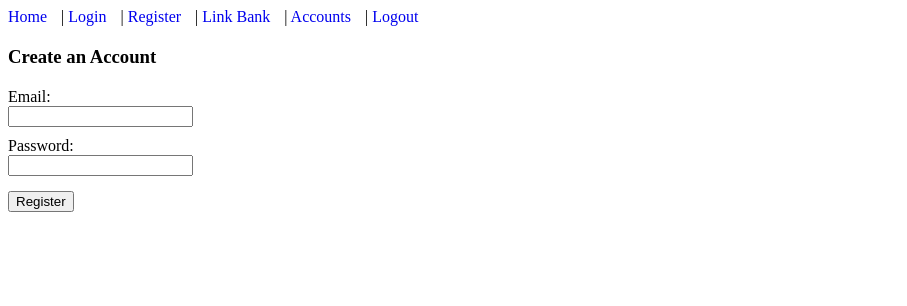
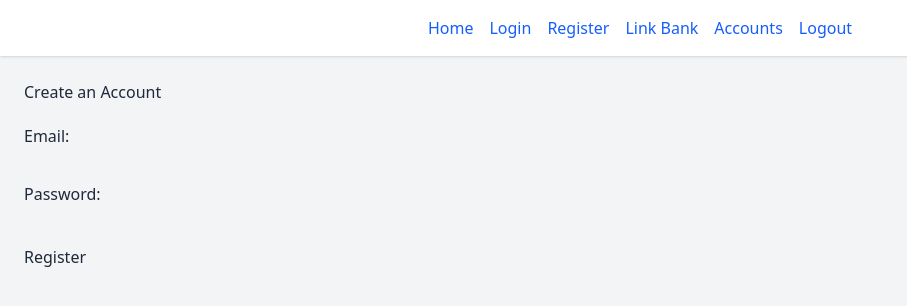
Before and after one commit to D0ubleA-ron/Budgie, a Vue app in the folder client/: page /register in a window 1280 px wide. Shown: the top 306 px of the page, without its empty margins (0-907 px from the left). Built offline with nearby package versions, Linux system fonts and the light colour scheme.

Commit message:
finally downloaded tailwind.

```diff
--- /dev/null
+++ b/client/postcss.config.cjs
@@ -0,0 +1,11 @@
+// tailwind.config.js
+module.exports = {
+  content: [
+    "./index.html",
+    "./src/**/*.{vue,js,ts,jsx,tsx}",
+  ],
+  theme: {
+    extend: {},
+  },
+  plugins: [],
+};
--- a/client/src/App.vue
+++ b/client/src/App.vue
@@ -1,27 +1,20 @@
 <template>
-  <div>
-    <nav>
-      <router-link to="/">Home</router-link> |
-      <router-link to="/login">Login</router-link> |
-      <router-link to="/register">Register</router-link> |
-      <router-link to="/plaid">Link Bank</router-link> |
-      <router-link to="/account">Accounts</router-link> |
-      <router-link to="/logout">Logout</router-link>
+  <div class="min-h-screen bg-gray-100 text-gray-800">
+    <nav class="bg-white shadow p-4 flex justify-center gap-4">
+      <router-link class="text-blue-600 hover:underline" to="/">Home</router-link>
+      <router-link class="text-blue-600 hover:underline" to="/login">Login</router-link>
+      <router-link class="text-blue-600 hover:underline" to="/register">Register</router-link>
+      <router-link class="text-blue-600 hover:underline" to="/plaid">Link Bank</router-link>
+      <router-link class="text-blue-600 hover:underline" to="/account">Accounts</router-link>
+      <router-link class="text-blue-600 hover:underline" to="/logout">Logout</router-link>
     </nav>
 
-    <router-view />
+    <main class="p-6">
+      <router-view />
+    </main>
   </div>
 </template>
 
 <script setup>
+// No JS logic here yet
 </script>
-
-<style scoped>
-nav {
-  margin-bottom: 20px;
-}
-nav a {
-  margin-right: 10px;
-  text-decoration: none;
-}
-</style>
--- a/client/src/components/Home.vue
+++ b/client/src/components/Home.vue
@@ -1,7 +1,9 @@
 <template>
-  <div>
-    <h1>🏠 Welcome to Budgie</h1>
-    <p>This is your personal finance dashboard. Use the navigation bar to register, log in, and link your bank account.</p>
+  <div class="text-center mt-10">
+    <h1 class="text-4xl font-bold text-teal-400">🏠 Welcome to Budgie</h1>
+    <p class="text-lg text-teal-600">
+      This is your personal finance dashboard. Use the navigation bar above to register, log in, and link your bank account.
+    </p>
   </div>
 </template>
 
@@ -10,9 +12,5 @@
 </script>
 
 <style scoped>
-h1 {
-  font-size: 2em;
-  color: #42b883;
-  margin-bottom: 10px;
-}
+/* All styling handled by Tailwind */
 </style>
--- a/client/src/main.js
+++ b/client/src/main.js
@@ -1,5 +1,6 @@
 import { createApp } from 'vue'
 import App from './App.vue'
 import router from './router'
+import './style.css';
 
 createApp(App).use(router).mount('#app')
--- a/client/src/style.css
+++ b/client/src/style.css
@@ -1,79 +1 @@
-:root {
-  font-family: system-ui, Avenir, Helvetica, Arial, sans-serif;
-  line-height: 1.5;
-  font-weight: 400;
-
-  color-scheme: light dark;
-  color: rgba(255, 255, 255, 0.87);
-  background-color: #242424;
-
-  font-synthesis: none;
-  text-rendering: optimizeLegibility;
-  -webkit-font-smoothing: antialiased;
-  -moz-osx-font-smoothing: grayscale;
-}
-
-a {
-  font-weight: 500;
-  color: #646cff;
-  text-decoration: inherit;
-}
-a:hover {
-  color: #535bf2;
-}
-
-body {
-  margin: 0;
-  display: flex;
-  place-items: center;
-  min-width: 320px;
-  min-height: 100vh;
-}
-
-h1 {
-  font-size: 3.2em;
-  line-height: 1.1;
-}
-
-button {
-  border-radius: 8px;
-  border: 1px solid transparent;
-  padding: 0.6em 1.2em;
-  font-size: 1em;
-  font-weight: 500;
-  font-family: inherit;
-  background-color: #1a1a1a;
-  cursor: pointer;
-  transition: border-color 0.25s;
-}
-button:hover {
-  border-color: #646cff;
-}
-button:focus,
-button:focus-visible {
-  outline: 4px auto -webkit-focus-ring-color;
-}
-
-.card {
-  padding: 2em;
-}
-
-#app {
-  max-width: 1280px;
-  margin: 0 auto;
-  padding: 2rem;
-  text-align: center;
-}
-
-@media (prefers-color-scheme: light) {
-  :root {
-    color: #213547;
-    background-color: #ffffff;
-  }
-  a:hover {
-    color: #747bff;
-  }
-  button {
-    background-color: #f9f9f9;
-  }
-}
+@import "tailwindcss"
--- /dev/null
+++ b/client/tailwind.config.cjs
@@ -0,0 +1,11 @@
+// tailwind.config.js
+module.exports = {
+  content: [
+    "./index.html",
+    "./src/**/*.{vue,js,ts,jsx,tsx}",
+  ],
+  theme: {
+    extend: {},
+  },
+  plugins: [],
+};
--- a/client/vite.config.js
+++ b/client/vite.config.js
@@ -1,7 +1,8 @@
 import { defineConfig } from 'vite'
 import vue from '@vitejs/plugin-vue'
+import tailwindcss from '@tailwindcss/vite'
 
 // https://vite.dev/config/
 export default defineConfig({
-  plugins: [vue()],
+  plugins: [vue(), tailwindcss()],
 })
```
Also changed, not shown: client/package.json (+5 -2 lines), 1 other file (tests, documents, lock files or other folders).
